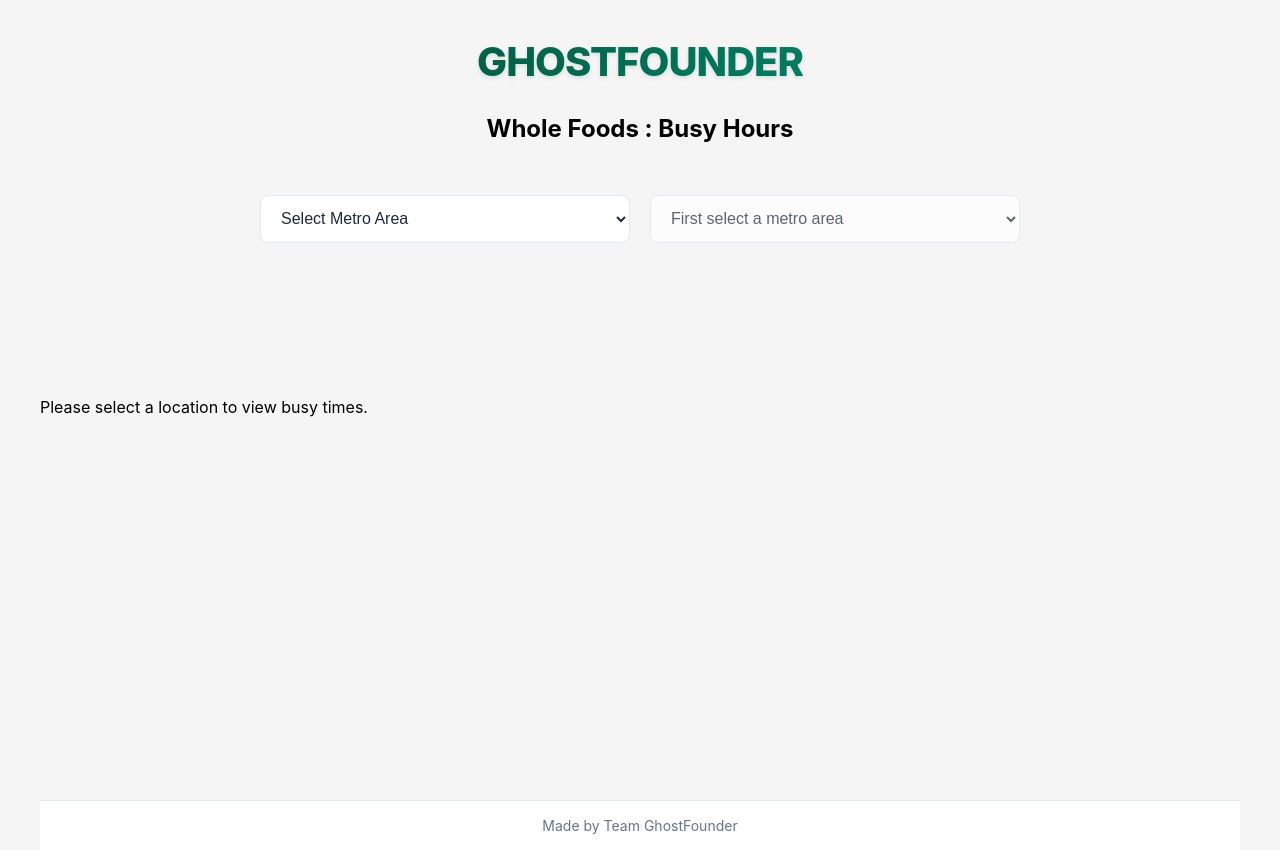
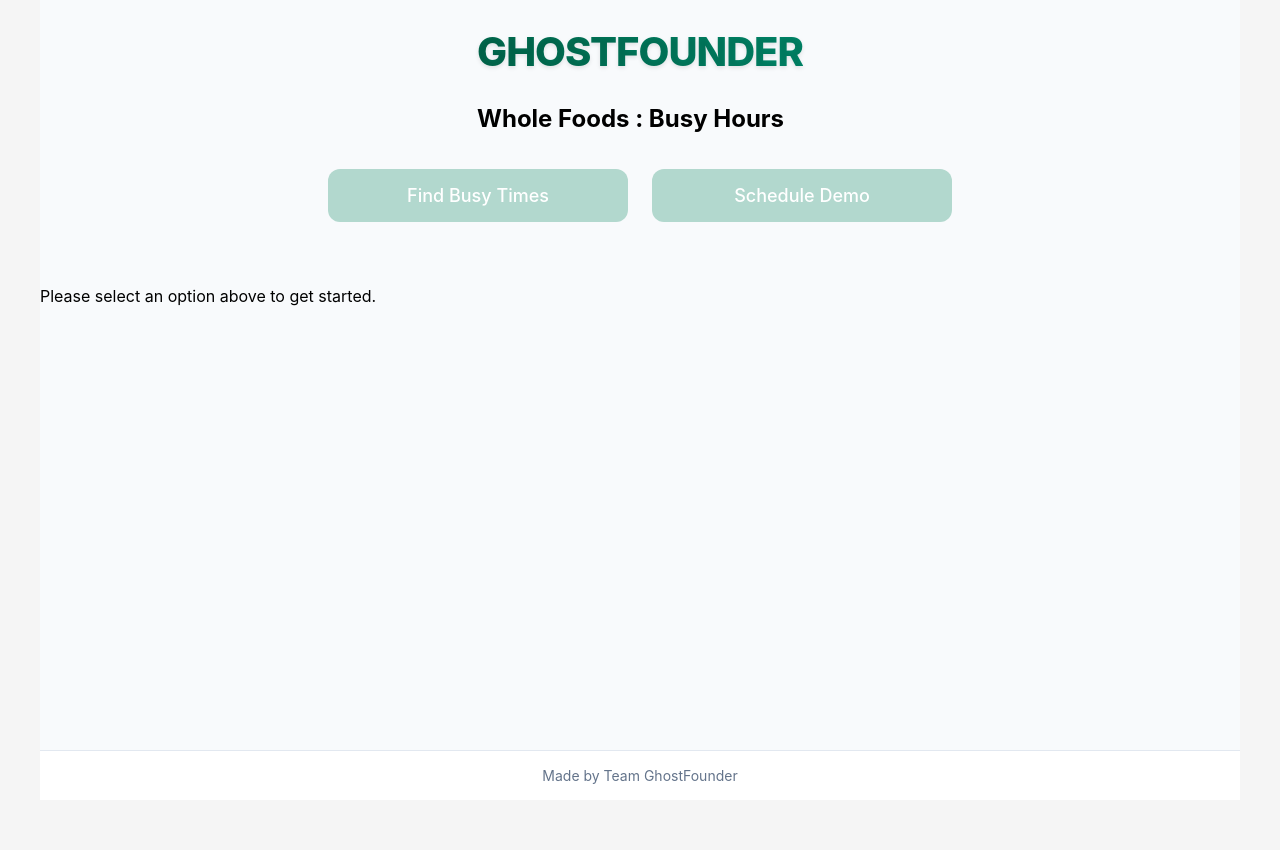
Before and after one commit to satish-gandhi/wfrush, a React (Create React App) app: page / in a window 1280 px wide. After the commit the page ends 800 px from the top, so only its background shows below. Built offline with nearby package versions, Linux system fonts and the light colour scheme.

Commit message:
split 2 buttons in app js

```diff
--- a/src/App.js
+++ b/src/App.js
@@ -1,11 +1,30 @@
-import React from "react";
+import React, { useState } from "react";
 import BusyTimes from "./components/Busytimes";
+import Scheduler from "./components/Scheduler";
+import Navigation from "./components/Navigation";
 import "./App.css";
 
 function App() {
+  const [currentPage, setCurrentPage] = useState(null);
+
   return (
     <div className="App" style={{ backgroundColor: "#f8fafc", minHeight: "100vh", display: "flex", flexDirection: "column" }}>
-      <BusyTimes />
+      <div className="logo-header">
+        <div>
+          <h1 className="ghostfounder-logo">GhostFounder</h1>
+          <h2 className="text-xl text-gray-600">Whole Foods : Busy Hours</h2>
+        </div>
+      </div>
+      <Navigation onPageChange={setCurrentPage} currentPage={currentPage} />
+      {currentPage === 'busyTimes' && <BusyTimes />}
+      {currentPage === 'scheduler' && <Scheduler />}
+      {!currentPage && (
+        <div className="w-full max-w-4xl mx-auto p-4">
+          <div className="bg-white rounded-lg shadow-sm p-8 text-center">
+            <p className="text-gray-600">Please select an option above to get started.</p>
+          </div>
+        </div>
+      )}
       <footer className="footer">
         Made by Team GhostFounder
       </footer>
--- a/src/components/LocationSelector.js
+++ b/src/components/LocationSelector.js
@@ -25,15 +25,7 @@
             flexDirection: 'column',
             alignItems: 'center'
         }}>
-            <div style={{
-                width: '100%',
-                maxWidth: '800px',// Change from 760px
-                textAlign: 'center',
-                marginBottom: '2rem'
-            }}>
-                <h1 className="ghostfounder-logo">GhostFounder</h1>
-                <h2 className="text-xl text-gray-600">Whole Foods : Busy Hours</h2>
-            </div>
+
 
             <div style={{
                 display: 'grid',
--- /dev/null
+++ b/src/components/Navigation.js
@@ -0,0 +1,67 @@
+import React from 'react';
+
+const NavigationButton = ({ isSelected, onClick, children }) => (
+    <div style={{
+        backgroundColor: isSelected ? '#00674B' : '#B2D8CE',
+        padding: '0rem',
+        borderRadius: '0.75rem',
+        width: '300px',
+        display: 'inline-block'
+    }}>
+        <div
+            onClick={onClick}
+            style={{
+                cursor: 'pointer',
+                borderRadius: '0.5rem',
+                transition: 'all 0.2s',
+                backgroundColor: isSelected ? '#00674B' : 'transparent',
+                color: isSelected ? 'white' : 'white',
+
+            }}
+        >
+            <div style={{
+                padding: '1rem 2rem',
+                fontWeight: '500',
+                fontSize: '1.125rem',
+                textAlign: 'center'
+            }}>
+                {children}
+            </div>
+        </div>
+    </div>
+);
+
+const Navigation = ({ onPageChange, currentPage }) => {
+    return (
+        <div style={{
+            width: '100%',
+            maxWidth: '64rem',
+            margin: '0 auto',
+            padding: '1rem',
+            marginBottom: '2rem'
+        }}>
+            <div style={{
+                display: 'flex',
+                gap: '1.5rem',
+                justifyContent: 'center',
+                alignItems: 'stretch'
+            }}>
+                <NavigationButton
+                    isSelected={currentPage === 'busyTimes'}
+                    onClick={() => onPageChange('busyTimes')}
+                >
+                    Find Busy Times
+                </NavigationButton>
+
+                <NavigationButton
+                    isSelected={currentPage === 'scheduler'}
+                    onClick={() => onPageChange('scheduler')}
+                >
+                    Schedule Demo
+                </NavigationButton>
+            </div>
+        </div>
+    );
+};
+
+export default Navigation;
--- /dev/null
+++ b/src/components/Scheduler.js
@@ -0,0 +1,14 @@
+import React from 'react';
+
+const Scheduler = () => {
+    return (
+        <div className="w-full max-w-4xl mx-auto p-4" style={{ backgroundColor: "#f5f5f5" }}>
+            <div className="bg-white rounded-lg shadow-sm p-8 text-center">
+                <h2 className="text-2xl font-bold text-gray-800 mb-4">Scheduler</h2>
+                <p className="text-gray-600">Coming soon: Schedule your grocery store demos!</p>
+            </div>
+        </div>
+    );
+};
+
+export default Scheduler;
```
